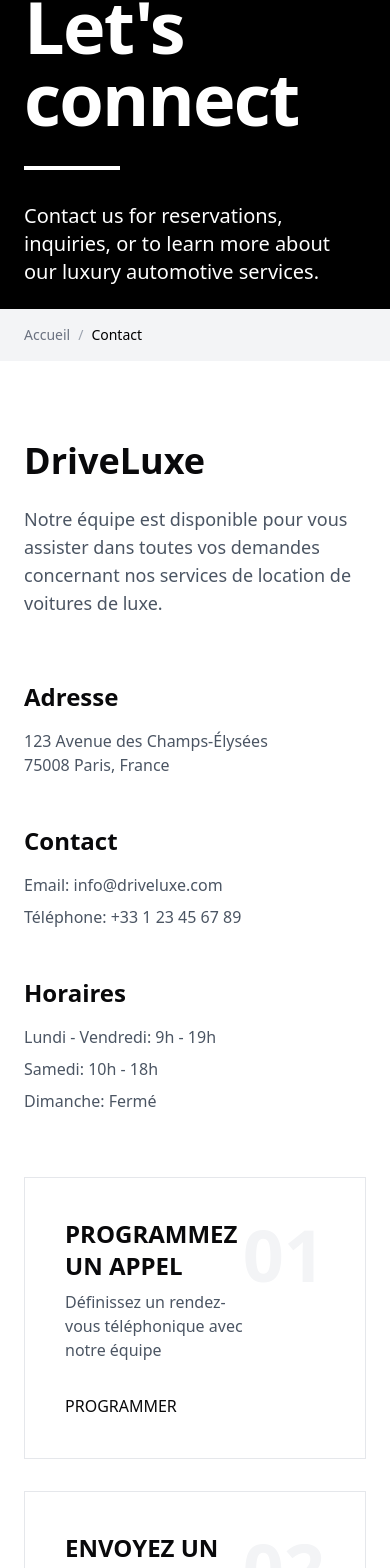
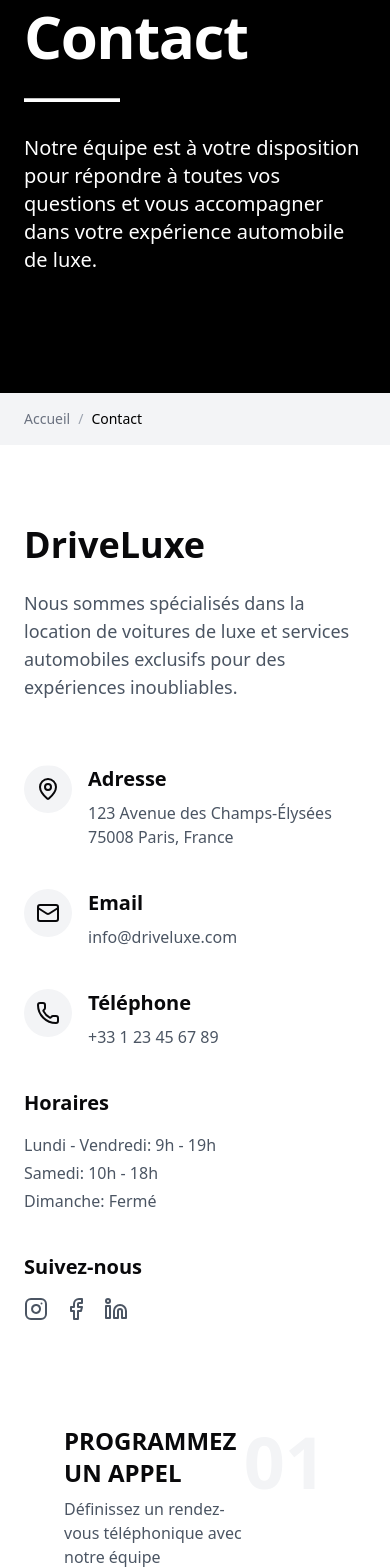
Before and after one commit to Med-Amine-Elb/warm-welcome-signals, a React (Vite) app: page /contact in a window 390 px wide. Shown: the part 113-1681 px from the top of the page. Built offline with nearby package versions, Linux system fonts and the light colour scheme.

Commit message:
Redesign Contact page
Redesigns the Contact page to match the UI/UX of other pages, including scroll animations and theme consistency.

```diff
--- a/src/pages/Contact.tsx
+++ b/src/pages/Contact.tsx
@@ -1,30 +1,47 @@
 
 import { useEffect } from 'react';
 import { Link } from 'react-router-dom';
+import { MapPin, Phone, Mail, Instagram, Facebook, Linkedin } from 'lucide-react';
 import Navbar from '@/components/Navbar';
 import Footer from '@/components/Footer';
+import { Card, CardContent } from '@/components/ui/card';
+import { toast } from 'sonner';
+import { Toaster } from '@/components/ui/sonner';
 
 const Contact = () => {
   useEffect(() => {
     window.scrollTo(0, 0);
   }, []);
 
+  const handleScheduleCall = () => {
+    toast.success("Demande d'appel envoyée", {
+      description: "Notre équipe vous contactera prochainement."
+    });
+  };
+
+  const handleSendMessage = () => {
+    toast.success("Message envoyé", {
+      description: "Nous vous répondrons dans les plus brefs délais."
+    });
+  };
+
   return (
     <div className="min-h-screen flex flex-col">
       <Navbar />
+      <Toaster position="top-right" />
 
       {/* Contact Hero Section */}
-      <section className="relative w-full h-[50vh] md:h-[60vh] flex items-center overflow-hidden">
+      <section className="relative w-full h-[60vh] flex items-center overflow-hidden">
         <div className="absolute inset-0 bg-black z-0">
           <div className="absolute inset-0 bg-gradient-to-b from-black/70 to-black/30 z-10"></div>
         </div>
-        <div className="container mx-auto px-6 md:px-16 relative z-20 text-white mt-20">
+        <div className="container mx-auto px-6 md:px-16 relative z-20 text-white">
           <div className="max-w-3xl">
             <h1
-              className="text-7xl md:text-8xl lg:text-9xl font-bold tracking-tight"
+              className="text-6xl md:text-7xl lg:text-8xl font-bold tracking-tight"
               data-scroll="reveal"
             >
-              Let's connect
+              Contact
             </h1>
             <div className="h-1 w-24 bg-white my-8" data-scroll="fade-right"></div>
             <p
@@ -32,7 +49,7 @@ const Contact = () => {
               data-scroll="fade-up"
               style={{ '--scroll-delay': '2' } as React.CSSProperties}
             >
-              Contact us for reservations, inquiries, or to learn more about our luxury automotive services.
+              Notre équipe est à votre disposition pour répondre à toutes vos questions et vous accompagner dans votre expérience automobile de luxe.
             </p>
           </div>
         </div>
@@ -53,7 +70,7 @@ const Contact = () => {
       <div className="flex-grow py-20 bg-white">
         <div className="container mx-auto px-6 md:px-16">
 
-          {/* Contact Info + Form */}
+          {/* Contact Section */}
           <div className="grid grid-cols-1 lg:grid-cols-2 gap-16">
 
             {/* Left Column - Contact Information */}
@@ -65,37 +82,69 @@ const Contact = () => {
               >
                 <h2 className="text-4xl md:text-5xl font-bold">DriveLuxe</h2>
                 <p className="text-lg text-gray-600 max-w-md">
-                  Notre équipe est disponible pour vous assister dans toutes vos demandes concernant nos services de location de voitures de luxe.
+                  Nous sommes spécialisés dans la location de voitures de luxe et services automobiles exclusifs pour des expériences inoubliables.
                 </p>
               </div>
 
               <div
-                className="space-y-12"
+                className="space-y-10"
                 data-scroll="fade-up"
                 style={{ '--scroll-delay': '2' } as React.CSSProperties}
               >
+                <div className="flex items-start space-x-4">
+                  <div className="p-3 bg-gray-100 rounded-full">
+                    <MapPin className="h-6 w-6" />
+                  </div>
                   <div>
-                  <h3 className="text-2xl font-bold mb-4">Adresse</h3>
+                    <h3 className="text-xl font-bold mb-2">Adresse</h3>
                     <div className="text-gray-600">
                       <p>123 Avenue des Champs-Élysées</p>
                       <p>75008 Paris, France</p>
                     </div>
                   </div>
+                </div>
 
+                <div className="flex items-start space-x-4">
+                  <div className="p-3 bg-gray-100 rounded-full">
+                    <Mail className="h-6 w-6" />
+                  </div>
                   <div>
-                  <h3 className="text-2xl font-bold mb-4">Contact</h3>
-                  <div className="space-y-2 text-gray-600">
-                    <p>Email: info@driveluxe.com</p>
-                    <p>Téléphone: +33 1 23 45 67 89</p>
+                    <h3 className="text-xl font-bold mb-2">Email</h3>
+                    <p className="text-gray-600">info@driveluxe.com</p>
+                  </div>
+                </div>
+
+                <div className="flex items-start space-x-4">
+                  <div className="p-3 bg-gray-100 rounded-full">
+                    <Phone className="h-6 w-6" />
+                  </div>
+                  <div>
+                    <h3 className="text-xl font-bold mb-2">Téléphone</h3>
+                    <p className="text-gray-600">+33 1 23 45 67 89</p>
                   </div>
                 </div>
 
                 <div>
-                  <h3 className="text-2xl font-bold mb-4">Horaires</h3>
-                  <div className="space-y-2 text-gray-600">
+                  <h3 className="text-xl font-bold mb-4">Horaires</h3>
+                  <div className="space-y-1 text-gray-600">
                     <p>Lundi - Vendredi: 9h - 19h</p>
                     <p>Samedi: 10h - 18h</p>
                     <p>Dimanche: Fermé</p>
+                  </div>
+                </div>
+
+                <div>
+                  <h3 className="text-xl font-bold mb-4">Suivez-nous</h3>
+                  <div className="flex space-x-4 text-gray-600">
+                    <a href="#" className="hover:text-black transition-colors">
+                      <Instagram className="h-6 w-6" />
+                    </a>
+                    <a href="#" className="hover:text-black transition-colors">
+                      <Facebook className="h-6 w-6" />
+                    </a>
+                    <a href="#" className="hover:text-black transition-colors">
+                      <Linkedin className="h-6 w-6" />
+                    </a>
                   </div>
                 </div>
               </div>
@@ -104,46 +153,72 @@ const Contact = () => {
             {/* Right Column - Contact Cards */}
             <div className="space-y-8">
               {/* Card 1 - Schedule a Call */}
-              <div
-                className="relative border border-gray-200 p-10 group hover-card"
+              <Card
+                className="overflow-hidden border-none shadow-lg hover:shadow-xl transition-shadow"
                 data-scroll="zoom-in"
                 style={{ '--scroll-delay': '0' } as React.CSSProperties}
               >
+                <CardContent className="p-0">
+                  <div className="relative p-10 group">
                     <div className="flex justify-between items-start">
                       <div>
                         <h3 className="text-2xl font-bold mb-2">PROGRAMMEZ UN APPEL</h3>
                         <p className="text-gray-600 mb-8">Définissez un rendez-vous téléphonique avec notre équipe</p>
-                    <button className="text-underline font-medium">PROGRAMMER</button>
+                        <button
+                          onClick={handleScheduleCall}
+                          className="text-black font-medium text-underline"
+                        >
+                          PROGRAMMER
+                        </button>
                       </div>
                       <span className="text-7xl md:text-9xl font-bold text-gray-100 transition-all duration-300 group-hover:text-gray-200">01</span>
                     </div>
                   </div>
+                </CardContent>
+              </Card>
 
               {/* Card 2 - Send a Message */}
-              <div
-                className="relative border border-gray-200 p-10 group hover-card"
+              <Card
+                className="overflow-hidden border-none shadow-lg hover:shadow-xl transition-shadow"
                 data-scroll="zoom-in"
                 style={{ '--scroll-delay': '2' } as React.CSSProperties}
               >
+                <CardContent className="p-0">
+                  <div className="relative p-10 group">
                     <div className="flex justify-between items-start">
                       <div>
                         <h3 className="text-2xl font-bold mb-2">ENVOYEZ UN MESSAGE</h3>
                         <p className="text-gray-600 mb-8">Posez-nous vos questions ou faites une demande spéciale</p>
-                    <button className="text-underline font-medium">CONTACTER</button>
+                        <button
+                          onClick={handleSendMessage}
+                          className="text-black font-medium text-underline"
+                        >
+                          CONTACTER
+                        </button>
                       </div>
                       <span className="text-7xl md:text-9xl font-bold text-gray-100 transition-all duration-300 group-hover:text-gray-200">02</span>
                     </div>
                   </div>
+                </CardContent>
+              </Card>
             </div>
           </div>
 
           {/* Map Section */}
           <div
-            className="mt-24 h-96 bg-gray-200 relative overflow-hidden"
+            className="mt-24 h-96 bg-gray-100 relative overflow-hidden"
             data-scroll="fade-up"
           >
-            <div className="absolute inset-0 flex items-center justify-center">
-              <p className="text-lg text-gray-500">Carte Google Maps intégrée ici</p>
+            <div className="absolute inset-0 bg-gray-100 flex items-center justify-center">
+              <iframe
+                src="https://www.google.com/maps/embed?pb=!1m18!1m12!1m3!1d2624.1854696679644!2d2.296081995654633!3d48.869309912462755!2m3!1f0!2f0!3f0!3m2!1i1024!2i768!4f13.1!3m3!1m2!1s0x47e66fc4a8429041%3A0x1c31531ea4d7295!2sArc%20de%20Triomphe!5e0!3m2!1sen!2sus!4v1682789612879!5m2!1sen!2sus"
+                width="100%"
+                height="100%"
+                style={{border:0}}
+                allowFullScreen={true}
+                loading="lazy"
+                referrerPolicy="no-referrer-when-downgrade"
+              ></iframe>
             </div>
           </div>
         </div>
```
Lines whose indentation alone changed are shown as unchanged.
